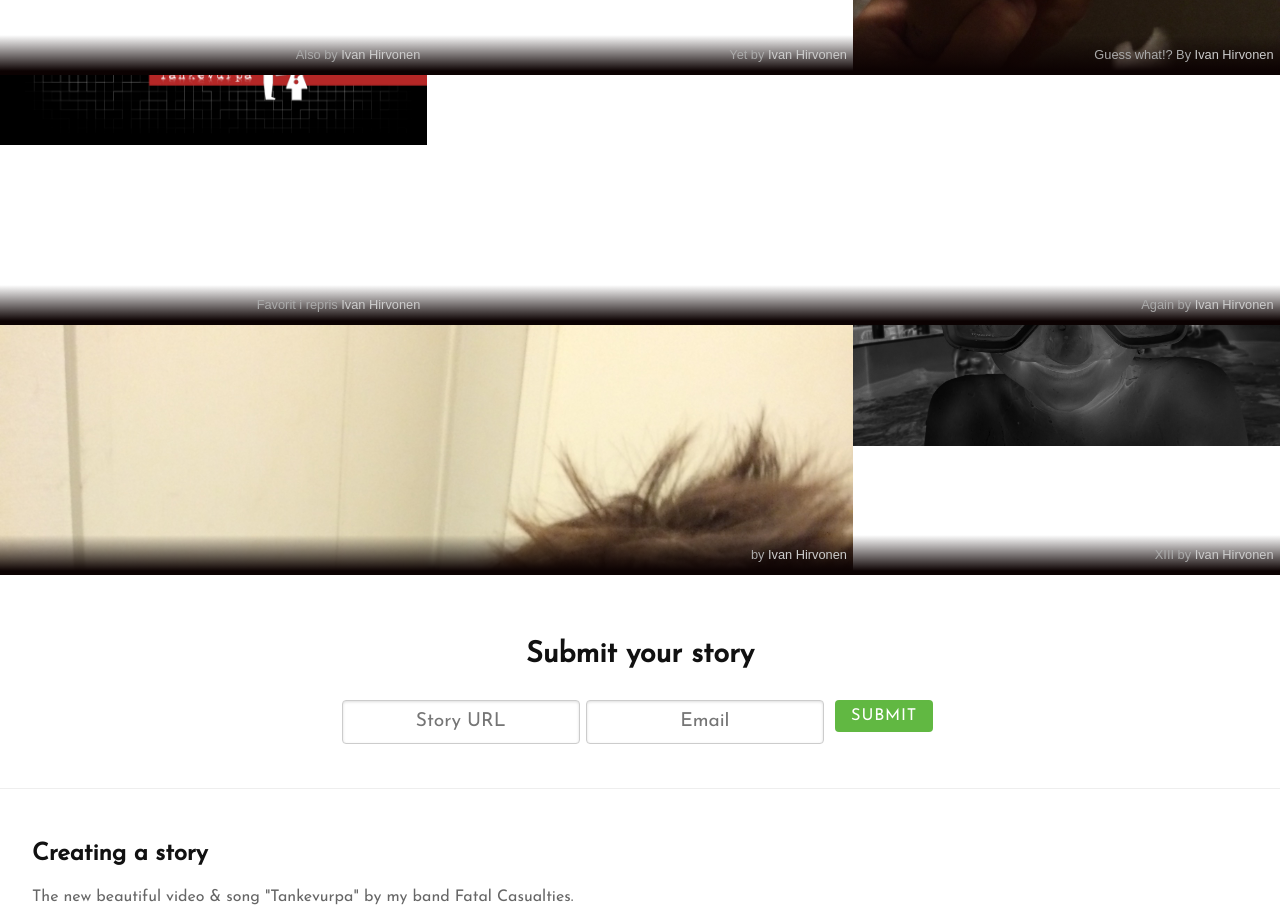
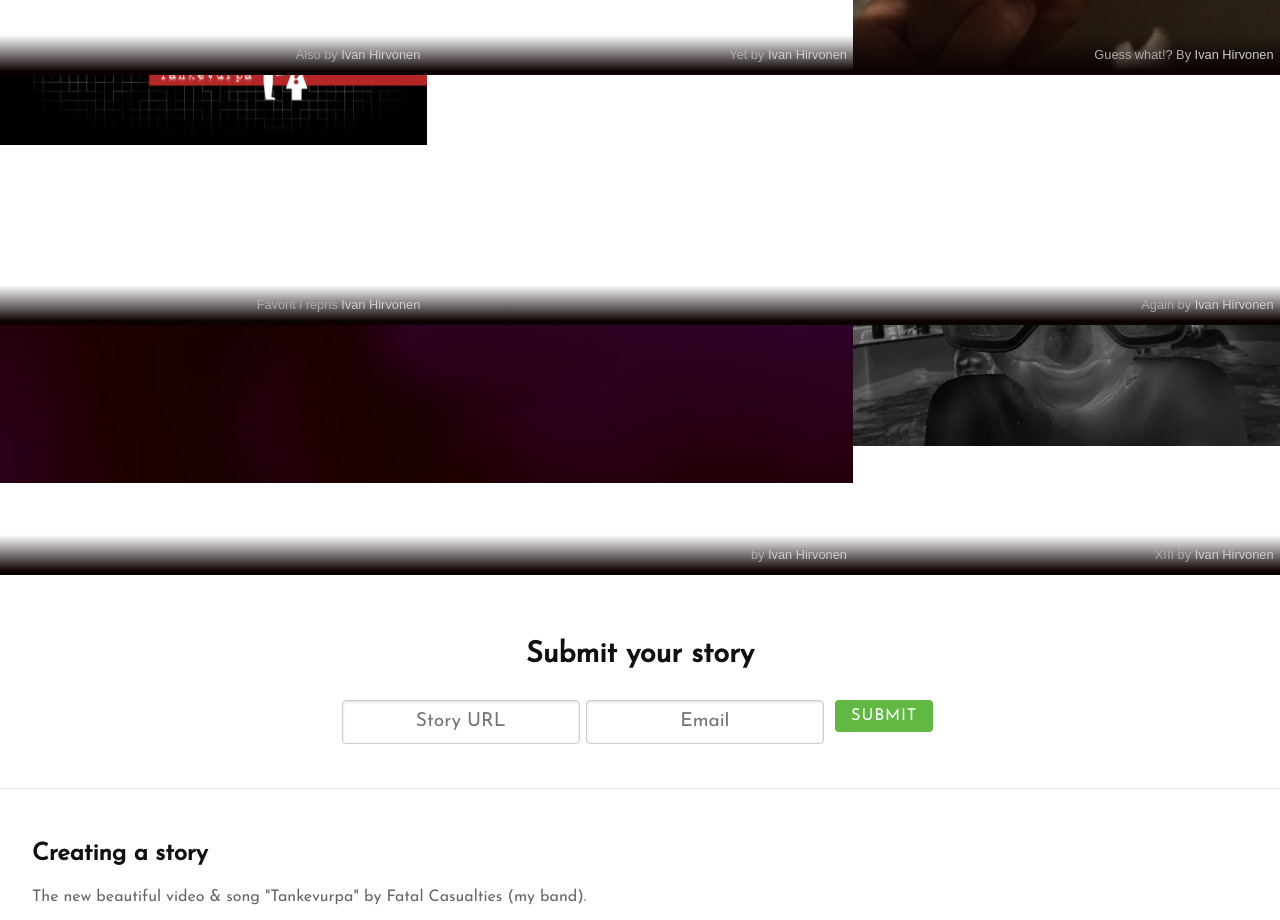
Before and after one commit to IvanHirvonen/PureCode, a plain HTML site: page index.html in a window 1280 px wide. Shown: the part 475-1395 px from the top of the page. Drawn offline with nearby package versions, Linux system fonts and the light colour scheme; grey boxes are pictures that could not be loaded.

Commit message:
Pic update

```diff
--- a/index.html
+++ b/index.html
@@ -133,8 +133,8 @@
 
         <div class="photo-box photo-box-thin pure-u-1 pure-u-md-2-3">
             <a href="https://ivanhirvonen.github.io/CodeCamp/">
-                <img src="./Picture/Bird1.jpg"
-                     alt="Bird">
+                <img src="./Picture/NoHeaven.jpg"
+                     alt="No Heaven" style="transform: translateY(-322px);">
             </a>
 
             <aside class="photo-box-caption">
@@ -174,7 +174,7 @@
                 <h2>Creating a story</h2>
 
                 <p>
-                    The new beautiful video & song "Tankevurpa" by my band Fatal Casualties.
+                    The new beautiful video & song "Tankevurpa" by Fatal Casualties (my band).
                 </p>
 
                 <iframe width="560" height="315" src="https://www.youtube.com/embed/b8umO9YL9lU" frameborder="0" allow="autoplay; encrypted-media" allowfullscreen></iframe>
```
Also changed, not shown: Picture/NoHeaven.jpg (added).
